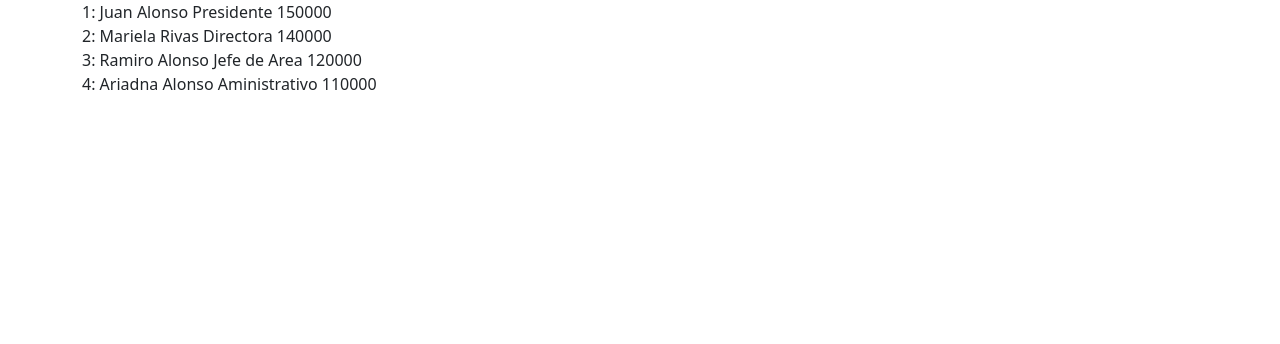
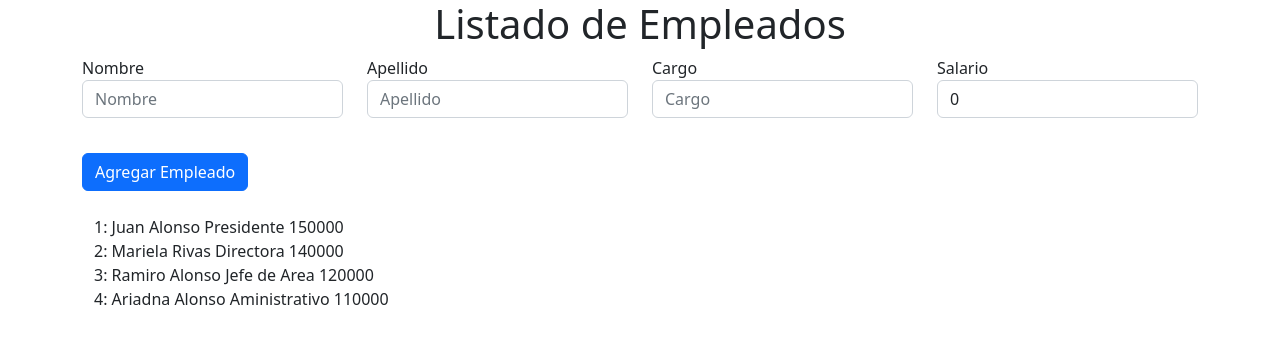
Before and after one commit to juanignacioalonso/angularPildoras, an Angular app in the folder app-empleados/: page / in a window 1280 px wide. Shown: the top 344 px of the page. Built offline with nearby package versions, Linux system fonts and the light colour scheme.

Commit message:
Directivas IV

```diff
--- a/app-empleados/src/app/app.component.html
+++ b/app-empleados/src/app/app.component.html
@@ -1,3 +1,30 @@
+<div class="container">
+  <div class="col" style="text-align: center;"><h1>{{titulo}}</h1></div>
+  <div class="col"></div>
+  <form class="form-group row">
+    <div class="form-group col-md-3">
+      <label for="nombre">Nombre</label>
+      <input type="text" name="nombre" id="nombre" placeholder="Nombre" class="form-control"[(ngModel)]="cuadroNombre">
+    </div>
+    <div class="form-group col-md-3">
+      <label for="apellido">Apellido</label>
+      <input type="text" name="apellido" id="apellido" placeholder="Apellido" class="form-control"[(ngModel)]="cuadroApellido">
+    </div>
+    <div class="form-group col-md-3">
+      <label for="cargo">Cargo</label>
+      <input type="text" name="cargo" id="cargo" placeholder="Cargo" class="form-control"[(ngModel)]="cuadroCargo">
+    </div>
+    <div class="form-group col-md-3">
+      <label for="salario">Salario</label>
+      <input type="text" name="salario" id="salario" placeholder="Salario" class="form-control"[(ngModel)]="cuadroSalario">
+    </div>
+
+    <div class="col">
+      <button type="submit" class="btn btn-primary"(click)="agregarEmpleado()" style="margin-top: 35px;">Agregar Empleado</button>
+    </div>
+
+  </form>
+<br>
 <div class="container">
   <div class="row">
     <div class="col">
--- a/app-empleados/src/app/app.component.ts
+++ b/app-empleados/src/app/app.component.ts
@@ -15,4 +15,13 @@
     new Empleado("Ramiro","Alonso","Jefe de Area",120000),
     new Empleado("Ariadna","Alonso","Aministrativo",110000),
   ];
+  agregarEmpleado(){
+    let miEmpleado=new Empleado(this.cuadroNombre,this.cuadroApellido,this.cuadroCargo,this.cuadroSalario);
+    this.empleados.push(miEmpleado);
+  }
+  cuadroNombre:string="";
+  cuadroApellido:string="";
+  cuadroCargo:string="";
+  cuadroSalario:number=0;
+
 }
```
